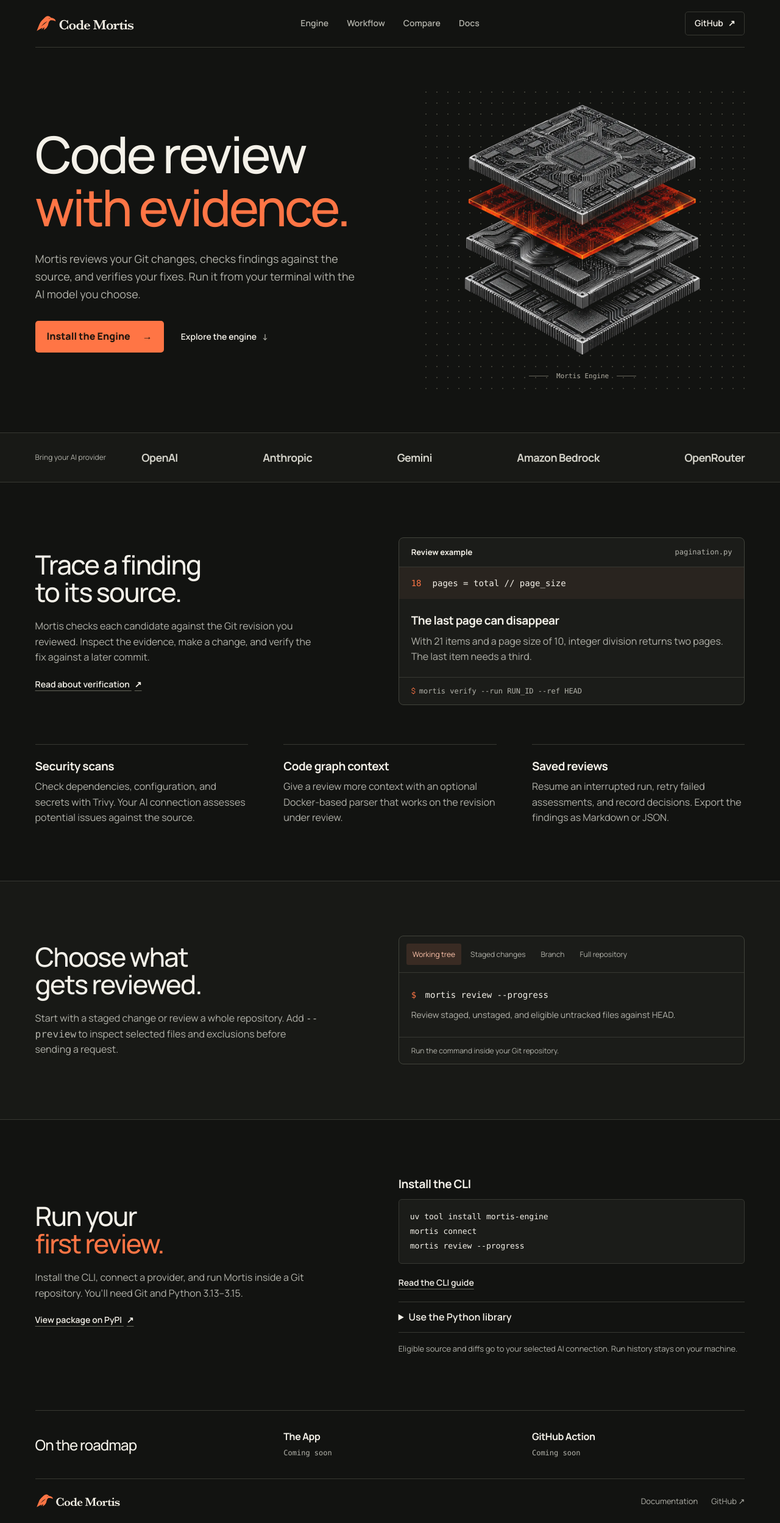
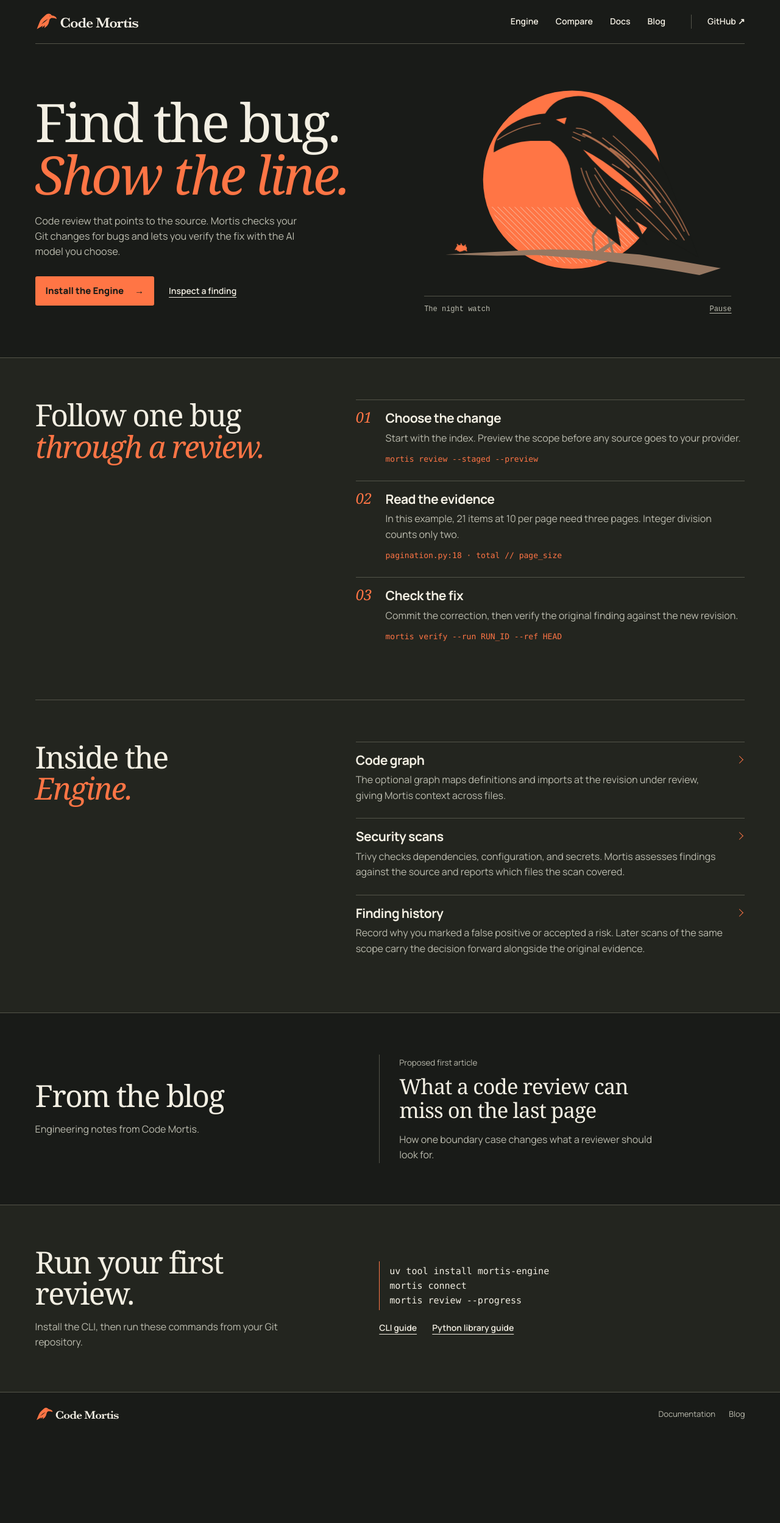
Before and after one commit to code-mortis/mortis-site, an Astro site: page / in a window 1280 px wide. Shown: the whole page at 61% size. After the commit the page ends 2354 px from the top, so only its background shows below. Built offline with nearby package versions, Linux system fonts and the light colour scheme; Astro itself is replaced by a stand-in of ours.

Commit message:
Redesign the homepage around the Night Guide

```diff
--- /dev/null
+++ b/src/components/RavenHunt.astro
@@ -0,0 +1,56 @@
+---
+interface Props { scene: string; facingLeft?: boolean }
+const { scene, facingLeft = false } = Astro.props;
+// The silhouette is the master mark, with the same negative-space eye and wing.
+const silhouette = 'M11 180 39 108Q48 80 70 60L103 29Q122 10 144 15Q160 17 169 32Q195 34 212 49Q222 57 222 72Q204 61 184 60L164 60Q146 71 143 91Q138 126 120 146L91 169L97 137L64 167L75 143L11 180Z M58 130Q87 91 130 69Q113 90 90 106Z M147 36l11 2-9 5z';
+---
+<figure class:list={['hunt', scene]}>
+  <svg class:list={[{ mirrored: facingLeft }]} viewBox="0 0 490 345" aria-hidden="true">
+    <defs>
+      <pattern id="screen" width="5" height="5" patternUnits="userSpaceOnUse"><circle cx="1.5" cy="1.5" r=".95" fill="currentColor"/></pattern>
+      <clipPath id="bird-cut"><path d={silhouette} clip-rule="evenodd"/></clipPath>
+      <pattern id="ground" width="9" height="9" patternUnits="userSpaceOnUse"><path d="M0 9 9 0" stroke="currentColor" stroke-width=".65"/></pattern>
+    </defs>
+    {scene === 'night-watch' ? <g><circle cx="254" cy="160" r="142" fill="#ff7545"/><path d="M116 205a145 145 0 0 0 268-2" fill="url(#ground)" color="#1a1612"/></g> :
+     scene === 'field-guide' ? <g fill="none" stroke="#a79e82" stroke-width=".85">
+      <ellipse cx="251" cy="158" rx="170" ry="136" stroke-dasharray="2 6"/><path d="M291 70h60l21-28h40M122 220H82l-26-27H28" />
+      <g fill="#574e39" stroke="none" font-family="Georgia,serif" font-style="italic" font-size="15"><text x="385" y="36">a.</text><text x="21" y="185">b.</text></g>
+     </g> : <g color="#ff7545"><rect x="40" y="20" width="397" height="244" fill="url(#screen)" opacity=".35"/><path d="M32 43V19h24m356 0h24v24M32 244v24h24m356 0h24v-24" fill="none" stroke="currentColor"/></g>}
+    <path class="perch" d="M17 301q78-14 130-22l57-4-24-19 5-2 30 20q69-6 143 0l98 5-82 2-64-1-76 6q-111 12-183 26Z"/>
+    <g transform="translate(35 5) scale(1.55)">
+      <g class="legs" fill="none" stroke-width="2.5" stroke-linecap="round" stroke-linejoin="round"><path d="m97 139 7 19-5 19-13 4m13-4 11 2 3 3m-5-45 12 21-2 17-8 4m9-4 12 2 4 3"/></g>
+      <g class="raven">
+        <path class="plumage" d={silhouette} fill-rule="evenodd"/>
+        <g clip-path="url(#bird-cut)" class="feathers" fill="none" stroke-width=".95" stroke-linecap="round">
+          <path d="M21 157Q48 98 99 55M26 153Q53 99 110 57M26 162Q60 106 100 84M34 161Q69 118 91 110M42 162l33-32M70 150q28-30 48-62M83 143q20-23 35-48M102 135q18-22 25-44M113 128q15-23 19-40M122 52q7-5 15-5M128 56l12-5M133 60l8-4M174 42q23 3 44 17"/>
+          <path d="M83 87q23-24 47-34M51 123q28-42 51-55" stroke-width="2"/>
+        </g>
+      </g>
+    </g>
+    <g transform="translate(405 271)">
+      <g class="beetle">
+        <g class="insect" stroke-linecap="round" stroke-width="1.7"><path d="m-4-2-4-4m6 2 1-4m3 5 3-4m-11 7-4 3m10-3 1 4m3-5 4 2"/><ellipse cy="-1" rx="6.3" ry="4.4"/><circle cx="-6.7" cy="-1" r="2.8"/></g>
+      </g>
+    </g>
+  </svg>
+  <figcaption><span>{scene === 'night-watch' ? 'The night watch' : scene === 'field-guide' ? 'Corvus · feeding study' : 'review / Git index'}</span><label><input type="checkbox" aria-label="Pause crow animation"/><span class="pause">Pause</span><span class="resume">Resume</span></label></figcaption>
+</figure>
+<style>
+  .hunt { margin:0; min-width:0; --bird:#191b18; --feather:#ae6e4d; --branch:#967862; --bug:#ff7545; }
+  svg { display:block; width:100%; height:auto; }
+  .mirrored { transform:scaleX(-1); }
+  .field-guide { --bird:#362f24; --feather:#d0b892; --branch:#7d6f55; --bug:#872e0d; }
+  .diff-view { --bird:#ff7545; --feather:#602917; --branch:#a28068; --bug:#f4f3dc; }
+  .perch { fill:var(--branch); } .legs { stroke:var(--branch); } .plumage { fill:var(--bird); } .feathers { stroke:var(--feather); } .insect { fill:var(--bug); stroke:var(--bug); }
+  .raven { transform-origin:100px 144px; animation:peck 4.6s infinite; }
+  .beetle { animation:scuttle 4.6s infinite; }
+  @keyframes peck { 0%,30%,85%,100% {transform:rotate(0deg)} 37% {transform:rotate(-4deg)} 47%,50% {transform:rotate(42deg)} 62% {transform:rotate(-6deg)} 70% {transform:rotate(2deg)} }
+  @keyframes scuttle {0% {transform:translateX(44px);opacity:0} 8% {opacity:1} 16% {transform:translate(24px,-1px)} 26% {transform:translate(14px,0)} 41%,46% {transform:translate(0,0);opacity:1} 49%,100% {transform:translate(0,-2px);opacity:0} }
+  figcaption { display:flex; align-items:center; justify-content:space-between; padding:.5rem 0; border-top:1px solid var(--rule); font:12px/1.4 ui-monospace,monospace; color:var(--secondary); }
+  label {position:relative;cursor:pointer;padding:5px 0 5px 8px;text-decoration:underline;text-underline-offset:3px;}
+  label input {position:absolute;opacity:0;inset:0;cursor:pointer;margin:0;width:100%;height:100%;}
+  label:focus-within {outline:2px solid currentColor;outline-offset:2px}
+  .resume, input:checked ~ .pause {display:none} input:checked ~ .resume {display:inline}
+  .hunt:has(input:checked) :is(.raven,.beetle) {animation-play-state:paused}
+  @media(prefers-reduced-motion:reduce){.raven,.beetle{animation:none}label{display:none}}
+</style>
--- /dev/null
+++ b/src/components/SiteHead.astro
@@ -0,0 +1,23 @@
+---
+import BrandHead from './BrandHead.astro';
+
+interface Props {
+  title: string;
+  description: string;
+  themeColor?: string;
+}
+const { title, description, themeColor = '#121311' } = Astro.props;
+---
+
+<meta charset="UTF-8" />
+<meta name="viewport" content="width=device-width, initial-scale=1" />
+<meta name="description" content={description} />
+<meta name="theme-color" content={themeColor} />
+<title>{title}</title>
+<meta property="og:title" content={title} />
+<meta property="og:description" content={description} />
+<meta property="og:type" content="website" />
+<meta property="og:url" content={new URL(Astro.url.pathname, Astro.site).href} />
+<meta name="twitter:card" content="summary_large_image" />
+<BrandHead />
+<link rel="icon" href="/brand/orange/favicon.svg" sizes="any" type="image/svg+xml" />
--- a/src/pages/index.astro
+++ b/src/pages/index.astro
@@ -1,89 +1,96 @@
 ---
-import ReviewCommands from '../components/ReviewCommands';
-import Site from '../layouts/Site.astro';
-
-const repository = 'https://github.com/code-mortis/mortis-engine';
-const pypi = 'https://pypi.org/project/mortis-engine/';
-const features = [
-  ['Security scans', 'Check dependencies, configuration, and secrets with Trivy. Your AI connection assesses potential issues against the source.'],
-  ['Code graph context', 'Give a review more context with an optional Docker-based parser that works on the revision under review.'],
-  ['Saved reviews', 'Resume an interrupted run, retry failed assessments, and record decisions. Export the findings as Markdown or JSON.'],
-];
+import '../styles/landing.css';
+import '../styles/night-guide.css';
+import logo from '../assets/orange/raven-orange-dark.svg';
+import RavenHunt from '../components/RavenHunt.astro';
+import SiteHead from '../components/SiteHead.astro';
 ---
 
-<Site title="Code Mortis | Code review with evidence." description="Review local Git changes, check findings against source evidence, and verify fixes with Mortis Engine and your choice of AI provider.">
+<!doctype html>
+<html lang="en">
+  <head>
+    <SiteHead
+      title="Code Mortis | Code review with evidence."
+      description="Review Git changes, inspect the source behind each finding, and verify fixes with Mortis Engine and your choice of AI model."
+      themeColor="#191b18"
+    />
+  </head>
+  <body class="landing night-watch">
+    <a class="skip-link" href="#main">Skip to content</a>
+    <header class="page-width mast">
+      <a href="/" aria-label="Code Mortis home"><img src={logo.src} alt="Code Mortis" width="173" height="30" /></a>
+      <nav aria-label="Main navigation">
+        <a href="#inside-the-engine">Engine</a>
+        <a href="/comparison/">Compare</a>
+        <a href="/docs/">Docs</a>
+        <a href="#blog">Blog</a>
+      </nav>
+      <a class="mast-end" href="https://github.com/code-mortis/mortis-engine">GitHub ↗</a>
+    </header>
     <main id="main">
-    <section class="wrap hero" aria-labelledby="hero-title">
-      <div class="hero-copy">
-        <h1 id="hero-title">Code review<br /><span class="heading-accent">with evidence.</span></h1>
-        <p class="lead">Mortis reviews your Git changes, checks findings against the source, and verifies your fixes. Run it from your terminal with the AI model you choose.</p>
-        <div class="actions">
-          <a class="button" href="#get-started">Install the Engine <span aria-hidden="true">→</span></a>
-          <a class="quiet-link" href="#engine">Explore the engine <span aria-hidden="true">↓</span></a>
+      <section class="page-width opener">
+        <div class="pitch">
+          <h1>Find the bug.<br /><em>Show the line.</em></h1>
+          <p>Code review that points to the source. Mortis checks your Git changes for bugs and lets you verify the fix with the AI model you choose.</p>
+          <div class="hero-links">
+            <a class="install-link" href="#install">Install the Engine <span aria-hidden="true">→</span></a>
+            <a class="text-link" href="#example-finding">Inspect a finding</a>
           </div>
         </div>
-      <figure class="engine-art">
-        <img src="/engine-layers.webp" width="1000" height="1000" alt="" fetchpriority="high" />
-        <figcaption><span class="figure-line"></span>Mortis Engine<span class="figure-line"></span></figcaption>
-      </figure>
+        <div class="stage"><RavenHunt scene="night-watch" facingLeft /></div>
       </section>
-
-    <div class="provider-strip">
-      <div class="wrap providers"><span class="provider-label">Bring your AI provider</span>
-        <ul aria-label="Supported AI providers"><li>OpenAI</li><li>Anthropic</li><li>Gemini</li><li>Amazon Bedrock</li><li>OpenRouter</li></ul>
+      <div class="feature-area" id="features">
+        <div class="page-width">
+          <section class="walkthrough" id="workflow">
+            <h2>Follow one bug<br/><em>through a review.</em></h2>
+            <ol>
+              <li><div><h3>Choose the change</h3><p>Start with the index. Preview the scope before any source goes to your provider.</p><code>mortis review --staged --preview</code></div></li>
+              <li id="example-finding"><div><h3>Read the evidence</h3><p>In this example, 21 items at 10 per page need three pages. Integer division counts only two.</p><code>pagination.py:18 · total // page_size</code></div></li>
+              <li><div><h3>Check the fix</h3><p>Commit the correction, then verify the original finding against the new revision.</p><code>mortis verify --run RUN_ID --ref HEAD</code></div></li>
+            </ol>
+          </section>
+          <section class="engine-features" id="inside-the-engine" aria-labelledby="engine-features-title">
+            <h2 id="engine-features-title"><span id="engine">Inside the</span><br/><em>Engine.</em></h2>
+            <ul class="engine-index">
+              <li>
+                <h3><a href="/docs/cli/#run-a-review">Code graph</a></h3>
+                <p>The optional graph maps definitions and imports at the revision under review, giving Mortis context across files.</p>
+              </li>
+              <li>
+                <h3><a href="/docs/cli/#scan-a-committed-revision">Security scans</a></h3>
+                <p>Trivy checks dependencies, configuration, and secrets. Mortis assesses findings against the source and reports which files the scan covered.</p>
+              </li>
+              <li>
+                <h3><a href="/docs/cli/#revisit-a-saved-run">Finding history</a></h3>
+                <p>Record why you marked a false positive or accepted a risk. Later scans of the same scope carry the decision forward alongside the original evidence.</p>
+              </li>
+            </ul>
+          </section>
         </div>
       </div>
-
-    <section id="engine" class="wrap section" aria-labelledby="engine-title">
-      <div class="split">
-        <div class="section-copy">
-          <h2 id="engine-title">Trace a finding<br />to its source.</h2>
-          <p>Mortis checks each candidate against the Git revision you reviewed. Inspect the evidence, make a change, and verify the fix against a later commit.</p>
-          <a class="detail-link" href={repository + '#saved-results-and-follow-up-commands'}>Read about verification <span aria-hidden="true">↗</span></a>
-        </div>
-        <figure class="finding">
-          <figcaption><strong>Review example</strong><code>pagination.py</code></figcaption>
-          <div class="source-line"><span aria-hidden="true">18</span><code>pages = total // page_size</code></div>
-          <div class="finding-body"><h3>The last page can disappear</h3><p>With 21 items and a page size of 10, integer division returns two pages. The last item needs a third.</p></div>
-          <div class="verify"><span aria-hidden="true">$</span><code>mortis verify --run RUN_ID --ref HEAD</code></div>
-        </figure>
-      </div>
-      <div class="feature-list">{features.map(([title, description]) => <article><h3>{title}</h3><p>{description}</p></article>)}</div>
-    </section>
-
-    <section id="workflow" class="workflow section" aria-labelledby="workflow-title">
-      <div class="wrap split">
-        <div class="section-copy">
-          <h2 id="workflow-title">Choose what<br />gets reviewed.</h2>
-          <p>Start with a staged change or review a whole repository. Add <code>--preview</code> to inspect selected files and exclusions before sending a request.</p>
-        </div>
-        <ReviewCommands client:load />
+      <section class="page-width journal" id="blog">
+        <div><h2>From the blog</h2><p>Engineering notes from Code Mortis.</p></div>
+        <div class="story">
+          <small>Proposed first article</small>
+          <h3>What a code review can miss on the last page</h3>
+          <p>How one boundary case changes what a reviewer should look for.</p>
         </div>
       </section>
-
-    <section id="get-started" class="wrap section split" aria-labelledby="install-title">
-      <div class="section-copy">
-        <h2 id="install-title">Run your<br /><span class="heading-accent">first review.</span></h2>
-        <p>Install the CLI, connect a provider, and run Mortis inside a Git repository. You’ll need Git and Python 3.13–3.15.</p>
-        <a class="detail-link" href={pypi}>View package on PyPI <span aria-hidden="true">↗</span></a>
+      <section class="install-band" id="install">
+        <div class="page-width" id="get-started">
+          <div><h2>Run your first review.</h2><p>Install the CLI, then run these commands from your Git repository.</p></div>
+          <div>
+            <pre><code>uv tool install mortis-engine{'\n'}mortis connect{'\n'}mortis review --progress</code></pre>
+            <a class="text-link" href="/docs/cli/">CLI guide</a>
+            <a class="text-link" href="/docs/library/">Python library guide</a>
           </div>
-      <div class="install">
-        <h3>Install the CLI</h3>
-        <pre><code>uv tool install mortis-engine{'\n'}mortis connect{'\n'}mortis review --progress</code></pre>
-        <a class="detail-link" href="/docs/cli/">Read the CLI guide</a>
-        <details><summary>Use the Python library</summary><div>
-          <pre><code>pip install mortis-engine</code></pre><p>In a uv project, run <code>uv add mortis-engine</code>.</p>
-          <pre><code>from mortis_engine.review import preview_local{'\n\n'}plan = preview_local(".", mode="all"){'\n'}print(plan["totals"])</code></pre>
-          <a class="detail-link" href="/docs/library/">Read the Python library guide</a>
-        </div></details>
-        <p>Eligible source and diffs go to your selected AI connection. Run history stays on your machine.</p>
         </div>
       </section>
-
-    <section class="wrap upcoming" aria-labelledby="upcoming-title">
-      <h2 id="upcoming-title">On the roadmap</h2>
-      <div><h3>The App</h3><span>Coming soon</span></div>
-      <div><h3>GitHub Action</h3><span>Coming soon</span></div>
-    </section>
     </main>
-</Site>
+    <footer class="page-width">
+      <a href="/"><img src={logo.src} width="140" height="24" alt="Code Mortis" /></a>
+      <a href="/docs/">Documentation</a>
+      <a href="#blog">Blog</a>
+    </footer>
+  </body>
+</html>
--- /dev/null
+++ b/src/styles/concepts.css
@@ -0,0 +1,36 @@
+@import './night-guide.css';
+
+.landing.field-guide {color-scheme:light;--paper:#f2eedf;--type:#29291f;--secondary:#5c5849;--rule:#c2bdaa;--signal:#96390f;--panel:#e7e2cf}
+.landing.diff-view {--paper:#20211e;--type:#f6f3e9;--secondary:#c4c6b9;--rule:#63665a;--panel:#2d3029}
+.evidence, .demo-row, .patch, .capabilities {display:grid;grid-template-columns:.88fr 1.12fr;gap:8%;align-items:start;padding-block:clamp(45px,5.3vw,82px)}
+.evidence>div>p, .demo-row>div>p, .patch>div>p {margin-top:16px;max-width:44ch}
+.excerpt {min-width:0;border-top:2px solid var(--signal)}
+.excerpt figcaption, .terminal-title {display:flex;justify-content:space-between;align-items:center;gap:15px;border-bottom:1px solid var(--rule);padding:10px 0;font-size:13px}
+.excerpt pre {padding:16px 12px;background:var(--paper);margin-block:15px;color:var(--type);font-size:14px}
+.excerpt pre span {color:var(--signal)}
+.excerpt p, .capabilities p {margin-top:8px}
+.capabilities, .patch {border-top:1px solid var(--rule)}
+.capabilities details {border-bottom:1px solid var(--rule);padding:0 0 14px;margin-bottom:14px}
+.capabilities summary {cursor:pointer;font-size:1.24rem;font-weight:650}
+.capabilities code {display:block;color:var(--signal);font-size:13px;overflow-wrap:anywhere;margin-top:12px}
+.field-guide .mast {border-bottom:3px double var(--rule)}
+.field-guide .opener {grid-template-columns:1.08fr 1fr}
+.field-guide .stage {border-left:1px solid var(--rule);padding-left:6%}
+.field-guide .feature-area {background:var(--paper);border-bottom:3px double var(--rule)}
+.diff-view .opener {width:auto;margin:0;padding:clamp(38px,4.2vw,68px) max(calc((100% - 1240px)/2),4.5vw);background:#ff7545;--signal:#20211e;--paper:#ff7545;color:#20211e;grid-template-columns:1fr 1fr}
+.diff-view .pitch h1, .diff-view h2 {font-family:'Manrope','Helvetica Neue',sans-serif;font-weight:750}
+.diff-view .pitch h1 em {font-weight:inherit;font-style:normal}
+.diff-view .pitch p {color:#39271f}
+.diff-view .install-link {background:#20211e;color:#fff3e7}
+.diff-view .install-link:hover {background:#403023;color:white}
+.diff-view .stage {background:#20211e;padding:0 18px 9px;color:#fff3e7;--secondary:#d1cbbb;border-radius:5px}
+.diff-view .stage svg {max-height:315px}
+.diff-view .feature-area {background:var(--paper)}
+.diff-view .command-demo {--muted:var(--secondary);--surface:var(--panel)}
+.diff-view .pitch .text-link:hover {color:#493224}
+@media(max-width:740px) {
+.field-guide .opener, .diff-view .opener {grid-template-columns:1fr;gap:25px}
+.field-guide .stage {border:0;padding:0;width:min(100%,440px);justify-self:center}
+.diff-view .stage {padding:0 14px 5px}
+.evidence, .demo-row, .patch, .capabilities {grid-template-columns:minmax(0,1fr);gap:25px}
+}
--- /dev/null
+++ b/src/styles/night-guide.css
@@ -0,0 +1,70 @@
+.landing {
+--paper:#191b18; --type:#f3efe3; --secondary:#bcbcaf; --rule:#535449; --signal:#ff7545;
+--panel:#23251f; --ink:var(--type); --muted:var(--secondary); --line:var(--rule); --accent:var(--signal);
+background:var(--paper); color:var(--type);
+}
+.page-width {width:min(1240px,calc(100% - clamp(36px,9vw,140px)));margin-inline:auto}
+.landing a:hover {color:var(--signal)}
+.mast {display:flex;align-items:center;gap:42px;padding-block:21px;border-bottom:1px solid var(--rule);font-size:14px;font-weight:600}
+.mast img, .landing footer img {display:block;height:auto}
+.mast nav {display:flex;align-items:center;gap:28px;margin-left:auto}
+.mast-end {border-left:1px solid var(--rule);padding-left:26px}
+.opener {display:grid;grid-template-columns:1.04fr 1fr;gap:4%;align-items:center;padding-block:clamp(36px,4.5vw,74px)}
+.pitch h1 {font:500 clamp(3.5rem,6.8vw,6.6rem)/.98 Georgia,'Times New Roman',serif;letter-spacing:-.04em}
+.landing em {color:var(--signal);font-weight:400}
+.pitch p {font-size:clamp(16px,1.27vw,20px);line-height:1.55;max-width:45ch;margin:22px 0 28px}
+.hero-links {display:flex;align-items:center;flex-wrap:wrap;gap:12px 24px}
+.install-link {display:inline-flex;align-items:center;gap:18px;padding:12px 17px;background:var(--signal);color:var(--paper);font-size:15px;font-weight:750;border-radius:3px}
+.landing .install-link:hover {background:var(--type);color:var(--paper)}
+.text-link {font-size:14px;font-weight:600;text-decoration:underline;text-underline-offset:5px}
+.stage {align-self:center;min-width:0}
+.night-watch .stage {padding:0 4%}
+.feature-area, .install-band {background:var(--panel);border-block:1px solid var(--rule)}
+.landing h2 {font:500 clamp(2.15rem,3.9vw,3.8rem)/1.03 Georgia,'Times New Roman',serif;letter-spacing:-.035em}
+.landing h3 {font-size:clamp(19px,1.65vw,25px);line-height:1.2}
+.landing section[id], .landing div[id] {scroll-margin-top:12px}
+.walkthrough, .engine-features, .journal, .install-band>.page-width {display:grid;grid-template-columns:.88fr 1.12fr;gap:8%;align-items:start;padding-block:clamp(45px,5.3vw,82px)}
+.install-band p, .journal p {margin-top:16px;max-width:44ch}
+.engine-features {border-top:1px solid var(--rule)}
+.engine-index {margin:0;padding:0;list-style:none}
+.engine-index li {border-top:1px solid var(--rule);padding:16px 0 24px}
+.engine-index h3 a {display:flex;align-items:center;justify-content:space-between;gap:16px}
+.engine-index h3 a::after {content:"";width:.38em;height:.38em;border:solid var(--signal);border-width:1.5px 1.5px 0 0;transform:rotate(45deg);margin-right:4px}
+.engine-index h3 a:hover {text-decoration:underline;text-underline-offset:.2em}
+.engine-index p {margin-top:8px;max-width:62ch}
+.walkthrough code {display:block;color:var(--signal);font-size:13px;overflow-wrap:anywhere;margin-top:12px}
+.journal {align-items:center}
+.story {border-left:1px solid var(--rule);padding-left:32px}
+.story small {color:var(--secondary)}
+.story h3 {font:500 clamp(26px,2.7vw,39px)/1.12 Georgia,serif;max-width:21ch;margin-top:8px}
+.install-band>.page-width {align-items:center}
+.install-band pre {border-left:1px solid var(--signal);padding:4px 16px;margin-bottom:16px;font-size:15px}
+.install-band .text-link {margin-right:22px}
+.landing footer {border:0;color:var(--secondary)}
+.landing footer a:first-child {margin-right:auto}
+.walkthrough, .engine-features {grid-template-columns:1fr 1.4fr;gap:6%}
+.walkthrough ol {margin:0;padding:0;list-style:none;counter-reset:steps}
+.walkthrough li {display:flex;gap:22px;counter-increment:steps;border-top:1px solid var(--rule);padding:16px 0 24px}
+.walkthrough li:before {content:counter(steps,decimal-leading-zero);font:italic 24px/1 Georgia,serif;color:var(--signal)}
+.walkthrough li p {margin-top:8px}
+@media(max-width:740px) {
+.mast {gap:20px}
+.mast nav {gap:14px}
+.mast-end {display:none}
+.opener {grid-template-columns:1fr;gap:25px}
+.pitch h1 {font-size:clamp(3.4rem,10vw,5.2rem)}
+.stage, .night-watch .stage {border:0;padding:0;width:min(100%,440px);justify-self:center}
+.walkthrough, .engine-features, .journal, .install-band>.page-width {grid-template-columns:minmax(0,1fr);gap:25px}
+.pitch p {max-width:49ch}
+.story {border-left:0;border-top:1px solid var(--rule);padding:20px 0 0}
+}
+@media(max-width:450px){
+.mast {flex-wrap:wrap;justify-content:space-between;gap:10px;padding-block:14px}
+.mast img {width:126px}
+.mast nav {gap:10px;font-size:12px}
+.opener {padding-block:32px 22px}
+.pitch h1 {font-size:clamp(2.95rem,12vw,3.75rem)}
+.pitch p {margin:15px 0 20px}
+.hero-links {gap:12px 16px}
+.landing footer {flex-wrap:wrap}
+}
```
Also changed, not shown: src/layouts/Site.astro (+2 -13 lines), src/pages/concepts/[direction].astro (added, +70 -0 lines), tests/site.test.ts (+8 -13 lines), README.md. Lines whose indentation alone changed are shown as unchanged.
